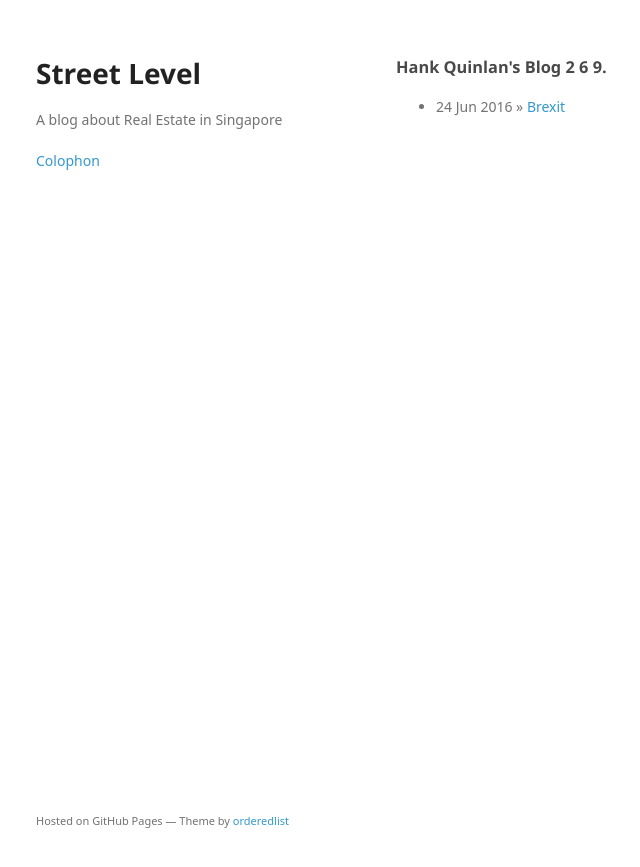
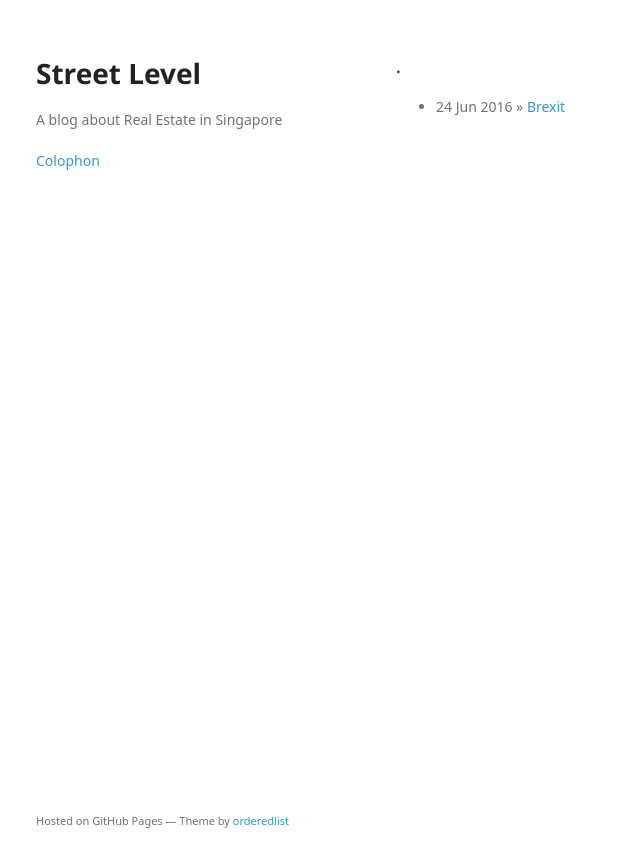
Before and after one commit to samueltwx/street-level.github.io, a Jekyll site: the page built from index.html, in a window 1280 px wide. Shown: the top 867 px of the page, without its empty margins (174-814 px from the left). Built offline with Jekyll 4.4.1, drawn with Linux system fonts in a browser that asks for light colours; some web fonts are replaced.

Commit message:
Update index.html

```diff
--- a/index.html
+++ b/index.html
@@ -1,7 +1,7 @@
 ---
 layout: default
-title: Hank Quinlan's Blog 2 6 9
 ---
+	<h3>{{ post.title }}</h3>
 	<ul class="posts">
 
 	  {% for post in site.posts %}
```
